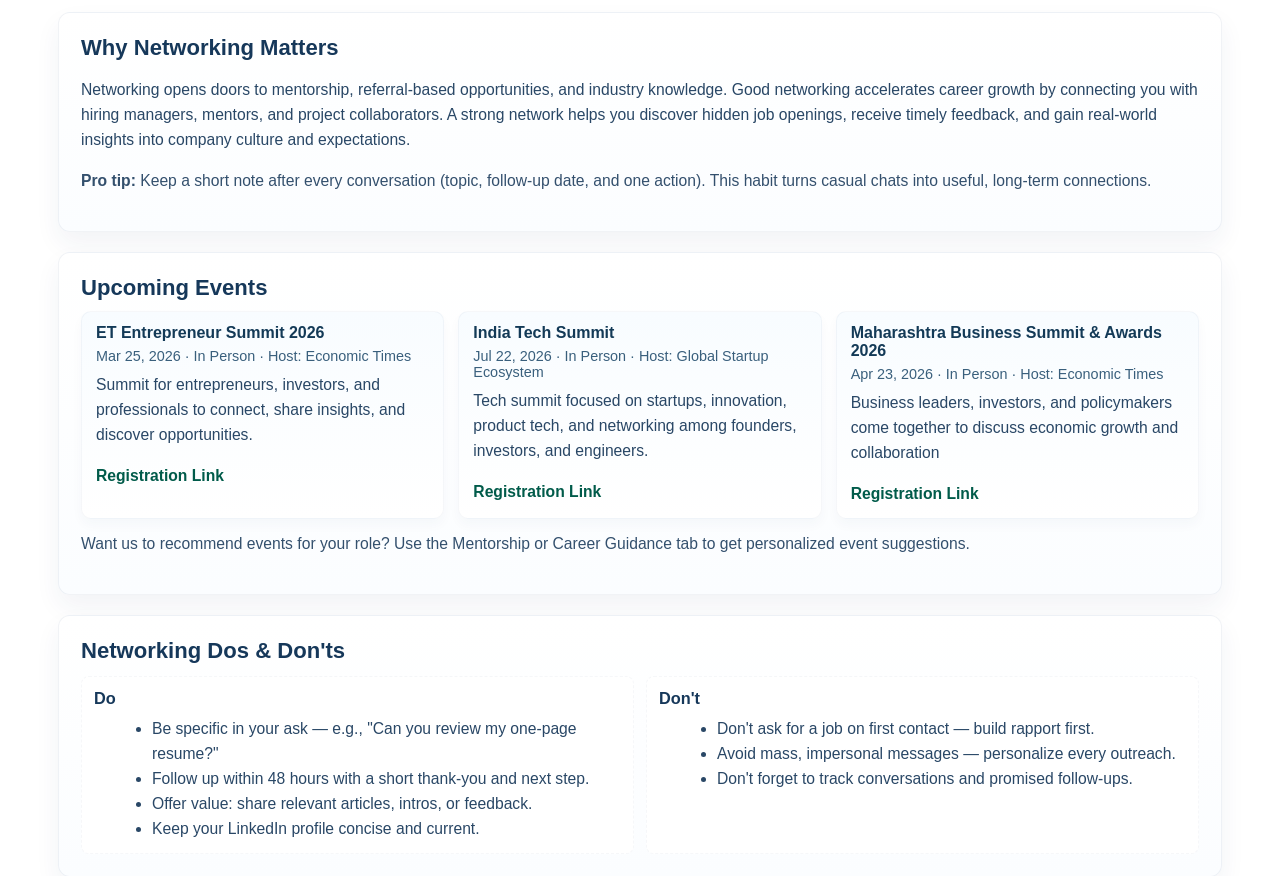
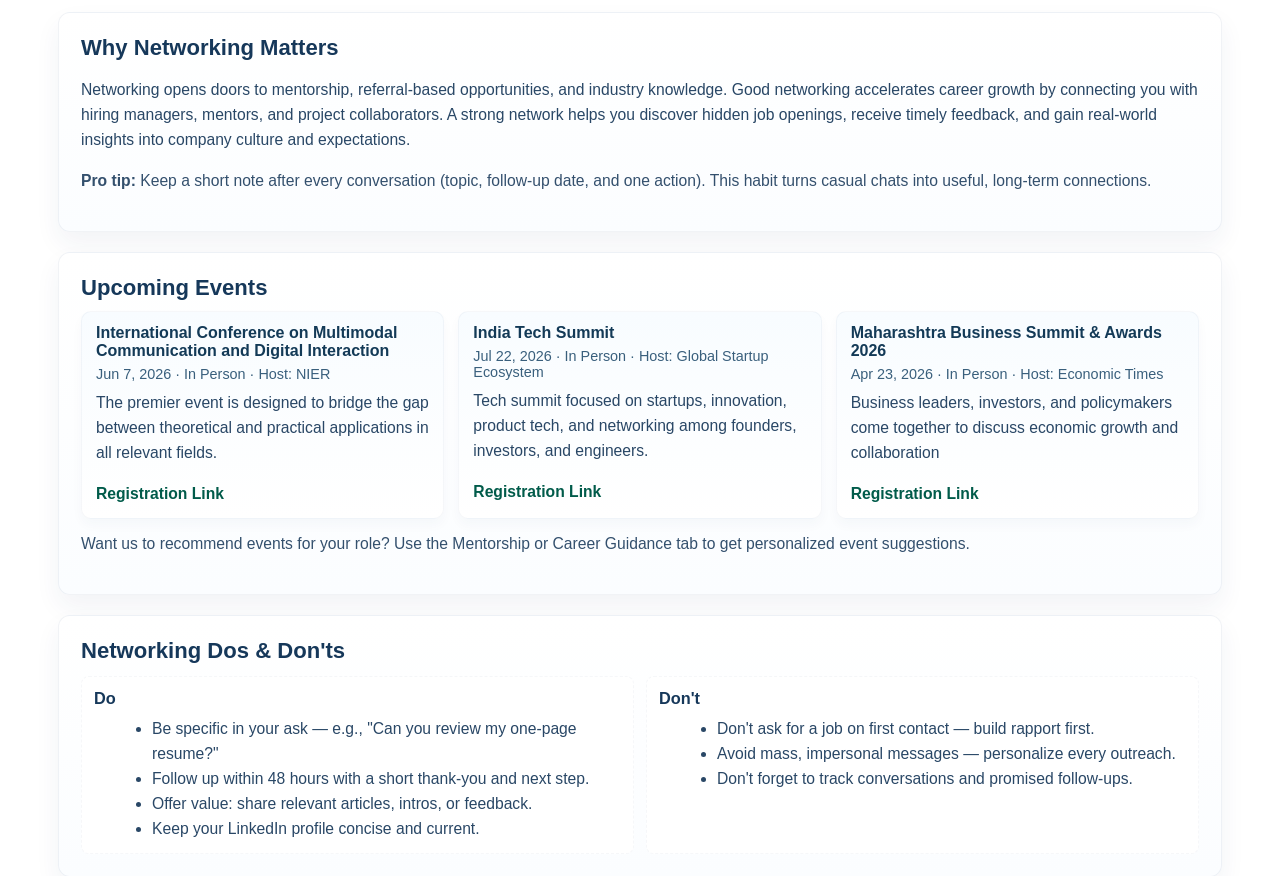
Before and after one commit to 1M-ARNAVERMA/Skill_Vistaar, a Flask app: page /networking in a window 1280 px wide. Shown: the part 211-1087 px from the top of the page. Run offline with Flask 3, Linux system fonts and the light colour scheme.

Commit message:
Update networking.html

```diff
--- a/templates/networking.html
+++ b/templates/networking.html
@@ -138,10 +138,10 @@
 
         <div class="events-list">
           <div class="event">
-            <div class="title">ET Entrepreneur Summit 2026</div>
-            <div class="meta">Mar 25, 2026 · In Person · Host: Economic Times</div>
-            <p style="margin-top:8px;">Summit for entrepreneurs, investors, and professionals to connect, share insights, and discover opportunities.</p>
-            <p style="margin:6px 0 0;"><a href="https://b2b.economictimes.indiatimes.com/events" style="color:#005b4a; font-weight:700;">Registration Link</a></p>
+            <div class="title">International Conference on Multimodal Communication and Digital Interaction</div>
+            <div class="meta">Jun 7, 2026 · In Person · Host: NIER </div>
+            <p style="margin-top:8px;">The premier event is designed to bridge the gap between theoretical and practical applications in all relevant fields.</p>
+            <p style="margin:6px 0 0;"><a href="https://conferencealerts.co.in/event/101017695" style="color:#005b4a; font-weight:700;">Registration Link</a></p>
           </div>
 
           <div class="event">
```
